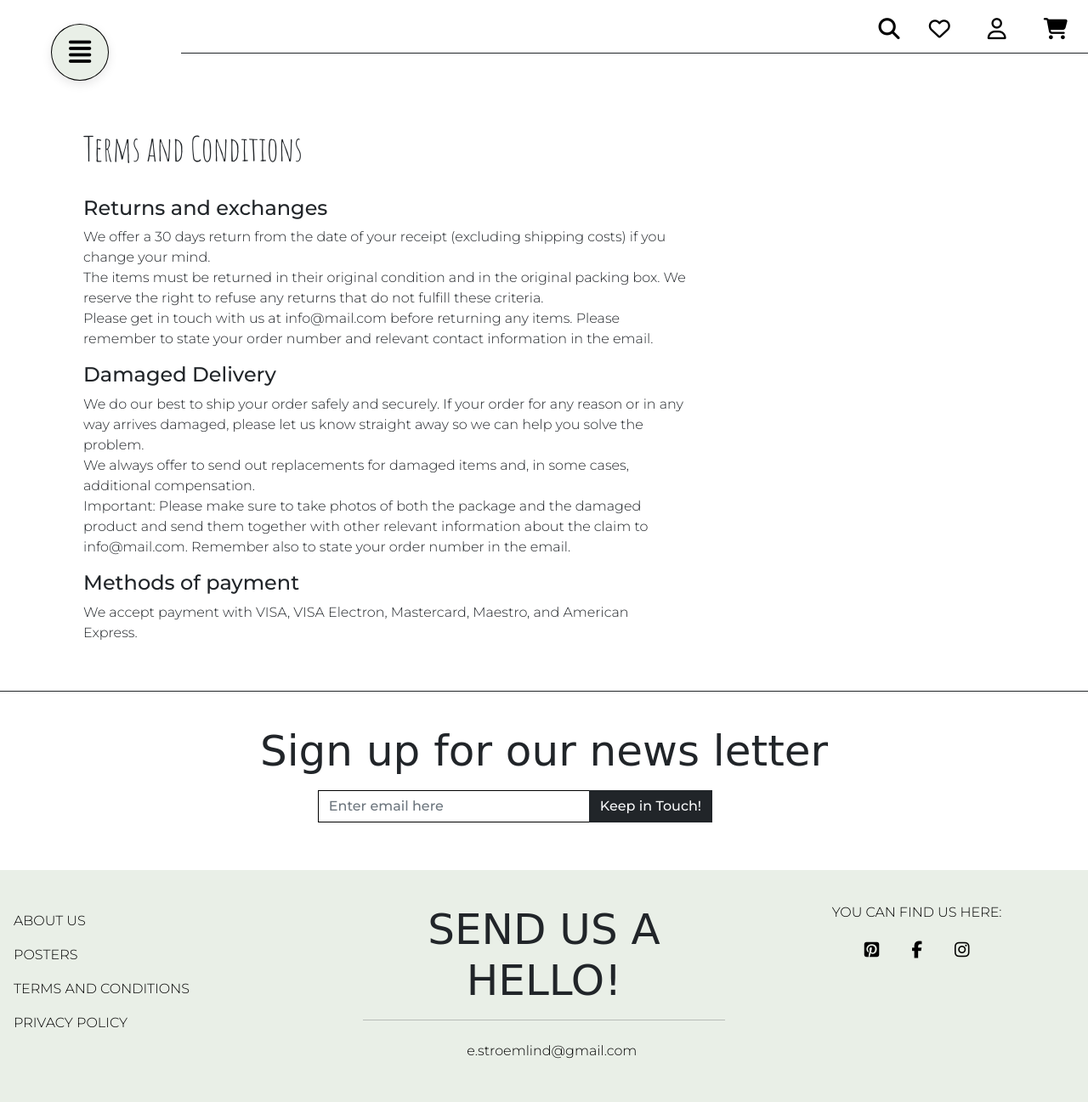
After one commit to Code-Institute-Submissions/stroemlind-esart_JulyResub, a Django app: page /terms_and_conditions/ in a window 1280 px wide. The commit adds this page. Shown: the whole page at 85% size. Run offline with Django 3.2, Linux system fonts and the light colour scheme; some libraries are stand-ins or nearby versions; some web fonts are replaced.

Commit message:
Add terms and conditions template, view and url

```diff
--- a/checkout/templates/checkout/checkout.html
+++ b/checkout/templates/checkout/checkout.html
@@ -12,7 +12,7 @@
         </div>
     </div>
     <div class="row">
-        <div class="col-12 col-md-6 col-lg-6 border-end border-dark">
+        <div class="col-12 col-md-6 col-lg-6">
             <form action="{% url 'checkout' %}" method="POST" id="payment-form">
                 {% csrf_token %}
                 <table class="tabel table-bordered border-dark w-100 my-3">
@@ -55,7 +55,7 @@
                 <div class="form-check form-check-inline float-right mr-0">
                     {% if user.is_authenticated %}
                         <label class="form-check-label" for="id-save-info">Save this delivery information to my profile</label>
-                        <input class="form-check-input ml-2 mr-0" type="checkbox" name="save-info" id="id-save-info" checked>
+                        <input class="form-check-input ml-2 mr-0" type="checkbox" name="save-info" id="id-save-info">
                     {% else %}
                         <label class="form-check-label" for="id-save-info">
                             <a class="text-info" href="{% url 'account_signup' %}">Create an account</a> or
@@ -74,7 +74,7 @@
                 </fieldset>
 
                 <div class="submit-button mt-5 mb-2 text-center">
-                    <a href="#" class="btn btn-dark btn-outline-light border border-dark rounded-0">
+                    <a href="{% url 'shopping_cart' %}" class="btn btn-dark btn-outline-light border border-dark rounded-0">
                         <span>Adjust Cart</span>
                     </a>
                     <button id="submit-button" class="btn btn-outline-light btn-dark border border-dark rounded-0 ms-3">
--- a/home/templates/home/index.html
+++ b/home/templates/home/index.html
@@ -76,15 +76,15 @@
             </form>
         </div>
         <div class="col-12 col-md-4 col-lg-4 col-xl-4 bg-requestform my-auto mx-auto order-1 order-md-2 border-start border-dark">
-            <p class="ps-2 mt-2">
+            <p class="ps-2 mt-2 text-black">
                 Do you have an image that you would like to make into our kind of poster?<br>
                 Don't hesitate to send us a request! Just fill out the form. <br> For the process to be as smooth as possible,
                 add in the description what kind of canvas you want, how big you want it, and if you want it in color or not.<br>
                 If you have an image, please attach it with the request. The price is determined depending on the order request.<br>
                 If you have further questions, please don't hesitate to send them with the form or please contact us for more inquiries.<br>
             </p>
-            <p class="mb-0 ps-2">Canvas types:</p>
-            <ul class="ms-2">
+            <p class="mb-0 ps-2 text-black">Canvas types:</p>
+            <ul class="ms-2 text-black">
                 <li class="mb-2">Ordinary paper</li>
                 <li class="mb-2">Aquarelle paper</li>
                 <li class="mb-2">Canvas (painting)</li>
--- /dev/null
+++ b/home/templates/home/terms-and-conditions.html
@@ -0,0 +1,39 @@
+{% extends "base.html" %}
+{% load static %}
+
+{% block content %}
+<div class="container">
+    <div class="row g-2 mt-4">
+        <div class="col-12 col-md-12 col-lg-8 col-xl-8 pt-3">
+            <div class="card border-0">
+                <div class="card-body">
+                    <div class="card-text py-3">
+                        <h3>Terms and Conditions</h3>
+                        <br>
+                        <h4>Returns and exchanges</h4>
+                        <p>We offer a 30 days return from the date of your receipt (excluding shipping costs) if you change your mind.<br>
+                            The items must be returned in their original condition and in the original packing box. We reserve the right
+                            to refuse any returns that do not fulfill these criteria. <br>
+                            Please get in touch with us at info@mail.com before returning any items. Please remember to state your order
+                            number and relevant contact information in the email.
+                        </p>
+                        <h4>Damaged Delivery</h4>
+                        <p>
+                            We do our best to ship your order safely and securely. If your order for any reason or in any way arrives damaged,
+                            please let us know straight away so we can help you solve the problem. <br>
+                            We always offer to send out replacements for damaged items and, in some cases, additional compensation. <br>
+                            Important: Please make sure to take photos of both the package and the damaged product and send them together with other
+                            relevant information about the claim to info@mail.com.
+                            Remember also to state your order number in the email.
+                        </p>
+                        <h4>Methods of payment</h4>
+                        <p>
+                            We accept payment with VISA, VISA Electron, Mastercard, Maestro, and American Express.
+                        </p>
+                    </div>
+                </div>
+            </div>
+        </div>
+    </div>
+</div>
+{% endblock %}
--- a/home/urls.py
+++ b/home/urls.py
@@ -5,6 +5,11 @@ urlpatterns = [
     path('', views.index, name='home'),
     path('about-us/', views.about_us, name='about-us'),
     path(
+        'terms_and_conditions/',
+        views.terms_and_conditions,
+        name='terms-and-conditions'
+    ),
+    path(
         'newsletter/',
         views.newsletter_signup,
         name='newsletter_signup'
--- a/home/views.py
+++ b/home/views.py
@@ -49,6 +49,11 @@ def about_us(request):
     return render(request, 'home/about-us.html')
 
 
+def terms_and_conditions(request):
+    """ A view to render the About Us page """
+    return render(request, 'home/terms-and-conditions.html')
+
+
 def newsletter_signup(request):
     """
     A view to render the newsletter subcription form
--- a/templates/base.html
+++ b/templates/base.html
@@ -231,7 +231,7 @@
                 <a href="{% url 'posters' %}" class="nav-link text-black p-0">Posters</a>
               </li>
               <li class="list-group-item border-0">
-                <a href="#" class="nav-link text-black p-0">Terms and Conditions</a>
+                <a href="{% url 'terms-and-conditions' %}" class="nav-link text-black p-0">Terms and Conditions</a>
               </li>
               <li class="list-group-item border-0">
                 <a href="#" class="nav-link text-black p-0">Privacy Policy</a>
```
